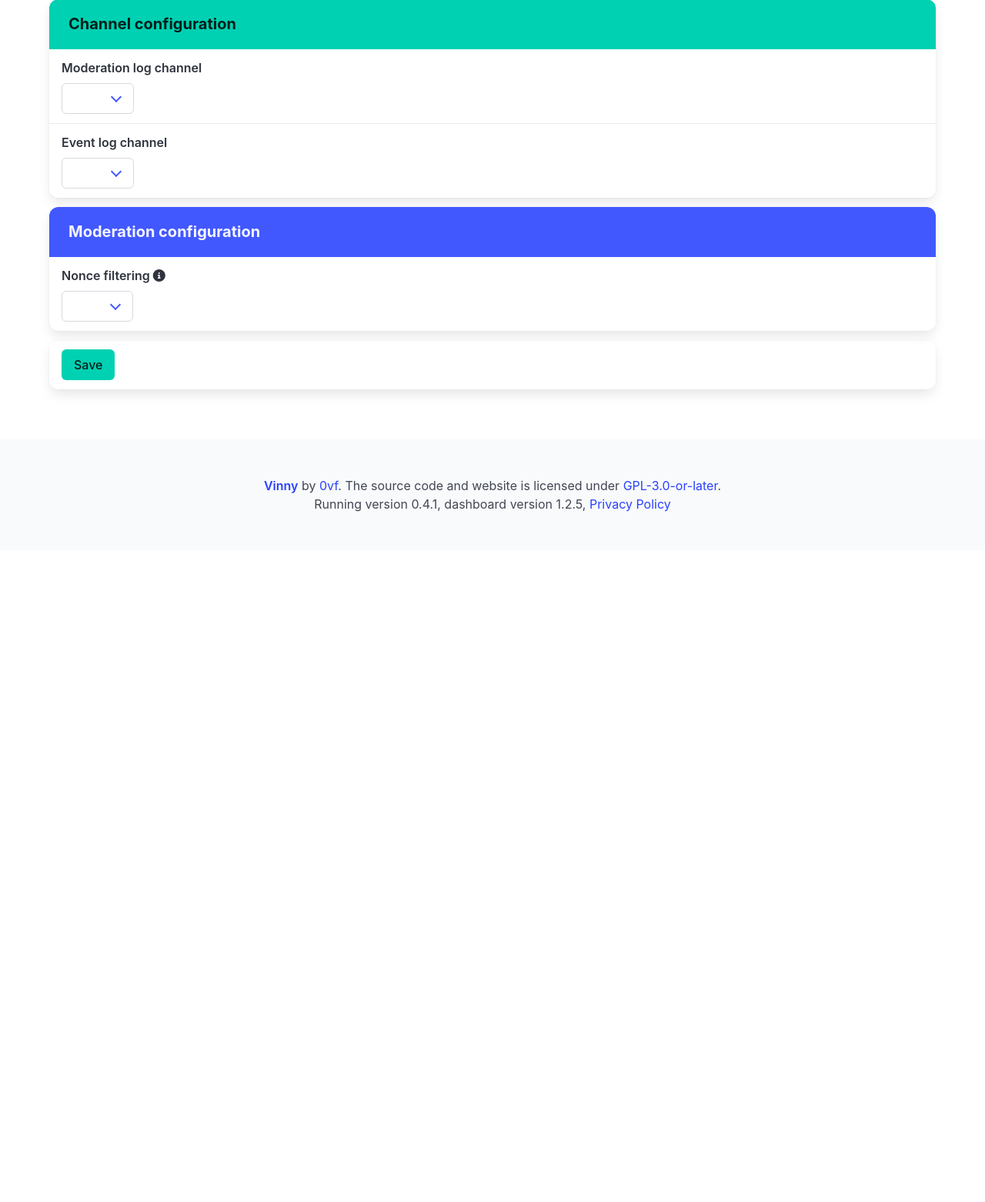
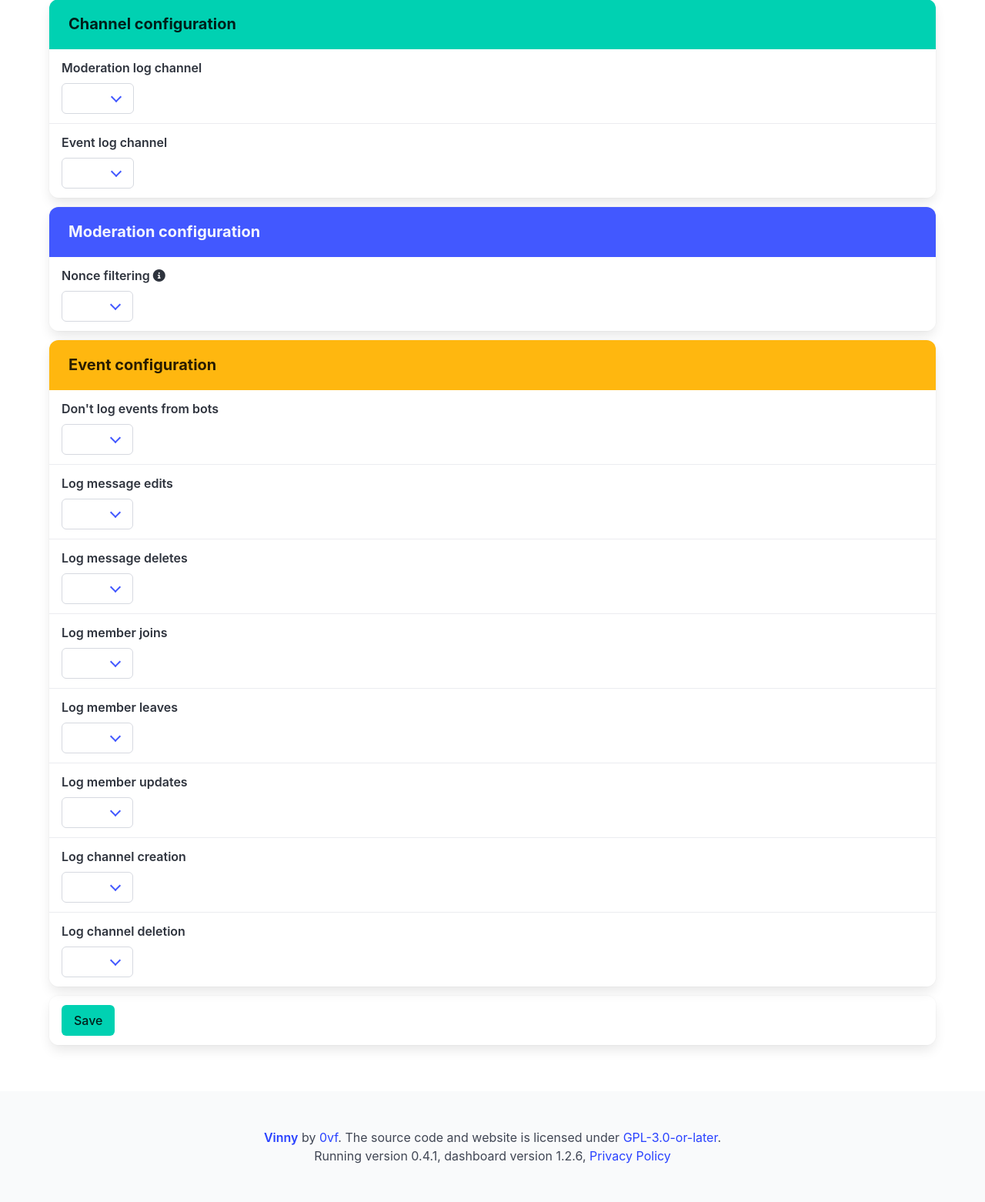
Before and after one commit to Vinny-Bot/Vinny, a Flask app: template dashboard/templates/server.html in a window 1280 px wide. Shown: the part 185-1747 px from the top of the page at 77% size. Before the commit the page ends 850 px from the top, so only its background shows below. Run offline with Flask 3, Linux system fonts and the light colour scheme; the template is opened without the code that fills it, so the values that code supplies are empty; parts of the project's set-up code (start-up, migrations or seed data) failed here and were passed over; some libraries are stand-ins or nearby versions.

Commit message:
dashboard: implement event configs, use Client.fetch_user() for usernames the usernames will be cached in a dict to speed it up

```diff
--- a/dashboard/dashboard.py
+++ b/dashboard/dashboard.py
@@ -31,7 +31,8 @@ sys.path.append(os.path.normpath(os.path.join(os.path.dirname(os.path.abspath(__
 from utils import utils, db, info
 from ast import literal_eval
 
-dashboard_version = "1.2.5"
+dashboard_version = "1.2.6"
+cached_usernames = {}
 
 app = Flask(__name__)
 
@@ -165,31 +166,62 @@ def server_view(guild_id):
 
 	guild_channels = asyncio.run(ipc.request("get_guild_channels", guild_id=guild_id))
 	conn, c = db.db_connect()
+	c.execute("INSERT OR IGNORE INTO guilds (guild_id) VALUES (?)", (guild_id,))
+	conn.commit()
 	if request.method == 'POST':
-		log_channel = request.form["log_channel"]
-		event_log_channel = request.form["event_log_channel"]
-		nonce_filter = request.form["nonce_filter"]
-		if nonce_filter == "0":
-			nonce_filter = 0
-		else:
-			nonce_filter = 1
-		if log_channel == 0 or log_channel in guild_channels.response:
-			db.set_log_channel(guild_id, log_channel, conn, c)
-		if event_log_channel == 0 or event_log_channel in guild_channels.response:
-			db.set_event_log_channel(guild_id, event_log_channel, conn, c)
-		if nonce_filter == 0 or nonce_filter == 1:
-			db.set_nonce_filter_status(guild_id, nonce_filter, conn, c)
-		db_log_channel = db.get_log_channel(guild_id, c)
-		db_event_log_channel = db.get_event_log_channel(guild_id, c)
-		db_nonce_filter = db.get_nonce_filter_status(guild_id, c)
+		form_fields = {
+			"log_channel_id": request.form["log_channel"],
+			"event_log_channel_id": request.form["event_log_channel"],
+			"nonce_filter": int(request.form["nonce_filter"]),
+			"bot_filter": int(request.form["bot_filter"]),
+			"on_message_delete": int(request.form["on_message_delete"]),
+			"on_message_edit": int(request.form["on_message_edit"]),
+			"on_member_join": int(request.form["on_member_join"]),
+			"on_member_leave": int(request.form["on_member_leave"]),
+			"on_member_update": int(request.form["on_member_update"]),
+			"on_guild_channel_create": int(request.form["on_guild_channel_create"]),
+			"on_guild_channel_delete": int(request.form["on_guild_channel_delete"])
+		}
+		for form in form_fields:
+			if form_fields[form] == 0 or form_fields[form] == 1 or form_fields[form] in guild_channels.response:
+				db.set_config_value(guild_id, form, form_fields[form], conn, c)
+		db_values = {}
+		defaults = {
+			"log_channel_id": 0,
+			"event_log_channel_id": 0,
+			"nonce_filter": 0,
+			"bot_filter": 0,
+			"on_message_delete": 1,
+			"on_message_edit": 1,
+			"on_member_join": 1,
+			"on_member_leave": 1,
+			"on_member_update": 1,
+			"on_guild_channel_create": 1,
+			"on_guild_channel_delete": 1,
+		}
+		for key in defaults:
+			db_values[f"{key}"] = db.get_config_value(guild_id, key, c, defaults[f"{key}"])
 		conn.close()
-		return render_template("server.html", guild=guild_obj, user=user, guild_channels=guild_channels.response, saved=True, log_channel=db_log_channel, event_log_channel=db_event_log_channel, nonce_filter=db_nonce_filter, title=f"{guild_name}", description=f"{guild_name} configuration panel", url=f"{config_data['dashboard']['url']}{url_for('server_view', guild_id=guild_id)}")
+		return render_template("server.html", guild=guild_obj, user=user, guild_channels=guild_channels.response, saved=True, db_values=db_values, title=f"{guild_name}", description=f"{guild_name} configuration panel", url=f"{config_data['dashboard']['url']}{url_for('server_view', guild_id=guild_id)}")
 	else:
-		db_log_channel = db.get_log_channel(guild_id, c)
-		db_event_log_channel = db.get_event_log_channel(guild_id, c)
-		db_nonce_filter = db.get_nonce_filter_status(guild_id, c)
+		db_values = {}
+		defaults = {
+			"log_channel_id": 0,
+			"event_log_channel_id": 0,
+			"nonce_filter": 0,
+			"bot_filter": 0,
+			"on_message_delete": 1,
+			"on_message_edit": 1,
+			"on_member_join": 1,
+			"on_member_leave": 1,
+			"on_member_update": 1,
+			"on_guild_channel_create": 1,
+			"on_guild_channel_delete": 1,
+		}
+		for key in defaults:
+			db_values[f"{key}"] = db.get_config_value(guild_id, key, c, defaults[f"{key}"])
 		conn.close()
-		return render_template("server.html", guild=guild_obj, user=user, guild_channels=guild_channels.response, saved=False, log_channel=db_log_channel, event_log_channel=db_event_log_channel, nonce_filter=db_nonce_filter, title=f"{guild_name}", description=f"{guild_name} configuration panel", url=f"{config_data['dashboard']['url']}{url_for('server_view', guild_id=guild_id)}")
+		return render_template("server.html", guild=guild_obj, user=user, guild_channels=guild_channels.response, saved=False, db_values=db_values, title=f"{guild_name}", description=f"{guild_name} configuration panel", url=f"{config_data['dashboard']['url']}{url_for('server_view', guild_id=guild_id)}")
 
 @app.route("/dashboard/server/<int:guild_id>/moderations/")
 async def moderations_redirect(guild_id):
@@ -222,8 +254,16 @@ async def moderations(guild_id, page_number):
 				hero_chunk = []
 				for moderation in chunk:
 					mutable_moderation = list(moderation)
-					mutable_moderation[2] = (await ipc.request("get_username", user_id=mutable_moderation[2])).response
-					mutable_moderation[3] = (await ipc.request("get_username", user_id=mutable_moderation[3])).response
+					if moderation[2] not in cached_usernames:
+						mutable_moderation[2] = (await ipc.request("get_username", user_id=mutable_moderation[2])).response
+						cached_usernames.update({moderation[2]: mutable_moderation[2]})
+					else:
+						mutable_moderation[2] = cached_usernames[moderation[2]]
+					if moderation[3] not in cached_usernames:
+						mutable_moderation[3] = (await ipc.request("get_username", user_id=mutable_moderation[3])).response
+						cached_usernames.update({moderation[3]: mutable_moderation[3]})
+					else:
+						mutable_moderation[3] = cached_usernames[moderation[3]]
 					mutable_moderation[7] = (datetime.fromtimestamp(float(moderation[7]))).strftime("%Y-%m-%d %H:%M:%S")
 					if mutable_moderation[8] is None or mutable_moderation[8] == "N/A":
 						mutable_moderation[8] = ""
--- a/dashboard/templates/server.html
+++ b/dashboard/templates/server.html
@@ -81,12 +81,127 @@ use my commits if you have received permission from me. <0vfx@proton.me>
 				</div>
 			</div>
 		</div>
+		<div class="panel is-warning">
+			<p class="panel-heading">Event configuration</p>
+			<div class="panel-block">
+				<div class="field">
+					<label class="label">Don't log events from bots</label>
+					<div class="control">
+						<div class="select">
+							<select id="bot_filter" name="bot_filter">
+								<option value="0">False</option>
+								<option value="1">True</option>
+							</select>
+						</div>
+					</div>
+				</div>
+			</div>
+			<div class="panel-block">
+				<div class="field">
+					<label class="label">Log message edits</label>
+					<div class="control">
+						<div class="select">
+							<select id="on_message_edit" name="on_message_edit">
+								<option value="0">False</option>
+								<option value="1">True</option>
+							</select>
+						</div>
+					</div>
+				</div>
+			</div>
+			<div class="panel-block">
+				<div class="field">
+					<label class="label">Log message deletes</label>
+					<div class="control">
+						<div class="select">
+							<select id="on_message_delete" name="on_message_delete">
+								<option value="0">False</option>
+								<option value="1">True</option>
+							</select>
+						</div>
+					</div>
+				</div>
+			</div>
+			<div class="panel-block">
+				<div class="field">
+					<label class="label">Log member joins</label>
+					<div class="control">
+						<div class="select">
+							<select id="on_member_join" name="on_member_join">
+								<option value="0">False</option>
+								<option value="1">True</option>
+							</select>
+						</div>
+					</div>
+				</div>
+			</div>
+			<div class="panel-block">
+				<div class="field">
+					<label class="label">Log member leaves</label>
+					<div class="control">
+						<div class="select">
+							<select id="on_member_leave" name="on_member_leave">
+								<option value="0">False</option>
+								<option value="1">True</option>
+							</select>
+						</div>
+					</div>
+				</div>
+			</div>
+			<div class="panel-block">
+				<div class="field">
+					<label class="label">Log member updates</label>
+					<div class="control">
+						<div class="select">
+							<select id="on_member_update" name="on_member_update">
+								<option value="0">False</option>
+								<option value="1">True</option>
+							</select>
+						</div>
+					</div>
+				</div>
+			</div>
+			<div class="panel-block">
+				<div class="field">
+					<label class="label">Log channel creation</label>
+					<div class="control">
+						<div class="select">
+							<select id="on_guild_channel_create" name="on_guild_channel_create">
+								<option value="0">False</option>
+								<option value="1">True</option>
+							</select>
+						</div>
+					</div>
+				</div>
+			</div>
+			<div class="panel-block">
+				<div class="field">
+					<label class="label">Log channel deletion</label>
+					<div class="control">
+						<div class="select">
+							<select id="on_guild_channel_delete" name="on_guild_channel_delete">
+								<option value="0">False</option>
+								<option value="1">True</option>
+							</select>
+						</div>
+					</div>
+				</div>
+			</div>
+		</div>
 		<div class="panel is-success">
 			<div class="panel-block">
 				<div class="control">
-					<input type="hidden" id="db_log_channel" name="db_log_channel" value="{{ log_channel }}">
-					<input type="hidden" id="db_event_log_channel" name="db_event_log_channel" value="{{ event_log_channel }}">
-					<input type="hidden" id="db_nonce_filter" name="db_nonce_filter" value="{{ nonce_filter }}">
+					<input type="hidden" id="db_log_channel" name="db_log_channel" value="{{ db_values['log_channel_id'] }}">
+					<input type="hidden" id="db_event_log_channel" name="db_event_log_channel" value="{{ db_values['event_log_channel_id'] }}">
+					<input type="hidden" id="db_nonce_filter" name="db_nonce_filter" value="{{ db_values['nonce_filter'] }}">
+					<input type="hidden" id="db_bot_filter" name="db_bot_filter" value="{{ db_values['bot_filter'] }}">
+					<input type="hidden" id="db_on_message_edit" name="db_on_message_edit" value="{{ db_values['on_message_edit'] }}">
+					<input type="hidden" id="db_on_message_delete" name="db_on_message_delete" value="{{ db_values['on_message_delete'] }}">
+					<input type="hidden" id="db_on_guild_channel_create" name="db_on_guild_channel_create" value="{{ db_values['on_guild_channel_create'] }}">
+					<input type="hidden" id="db_on_guild_channel_delete" name="db_on_guild_channel_delete" value="{{ db_values['on_guild_channel_delete'] }}">
+					<input type="hidden" id="db_on_member_join" name="db_on_member_join" value="{{ db_values['on_member_join'] }}">
+					<input type="hidden" id="db_on_member_leave" name="db_on_member_leave" value="{{ db_values['on_member_leave'] }}">
+					<input type="hidden" id="db_on_member_update" name="db_on_member_update" value="{{ db_values['on_member_update'] }}">
 					<button type="submit" class="button is-primary">Save</button><br>
 					{% if saved == True %}
 						<span class="has-text-success is-vcentered" style="vertical-align: bottom;"><i class="icon fa-solid fa-square-check"></i>Successfully saved!</span>
@@ -94,14 +209,24 @@ use my commits if you have received permission from me. <0vfx@proton.me>
 				</div>
 			</div>
 		</div>
+		<br>
+		<br>
 		</form>
 	</div>
 </section>
 <script>
 	$(document).ready(function() {
-		$("#log_channel").val(document.getElementById("db_log_channel").value)
-		$("#event_log_channel").val(document.getElementById("db_event_log_channel").value)
-		$("#nonce_filter").val(document.getElementById("db_nonce_filter").value)
+		var dbElements = {};
+		$('[id^="db_"]').each(function() {
+			var id = $(this).attr('id');
+			var value = $(this).val();
+			dbElements[id] = value;
+		});
+
+		$.each(dbElements, function(id, value) {
+			var newId = id.replace('db_', '');
+			$('#' + newId).val(value);
+		});
 	});
 </script>
 {% endblock %}
```
Also changed, not shown: cogs/exts/ipc.py (+7 -6 lines).
